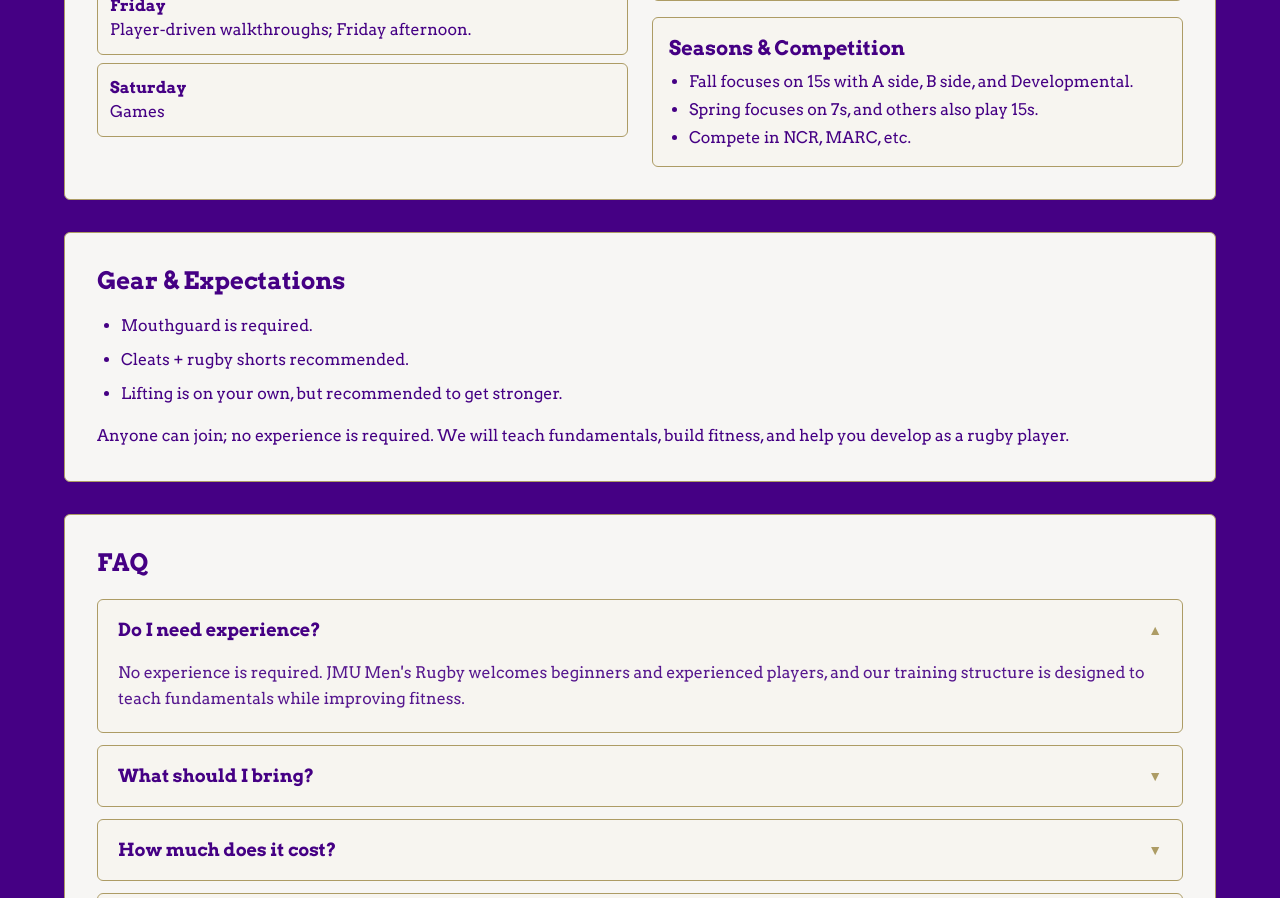
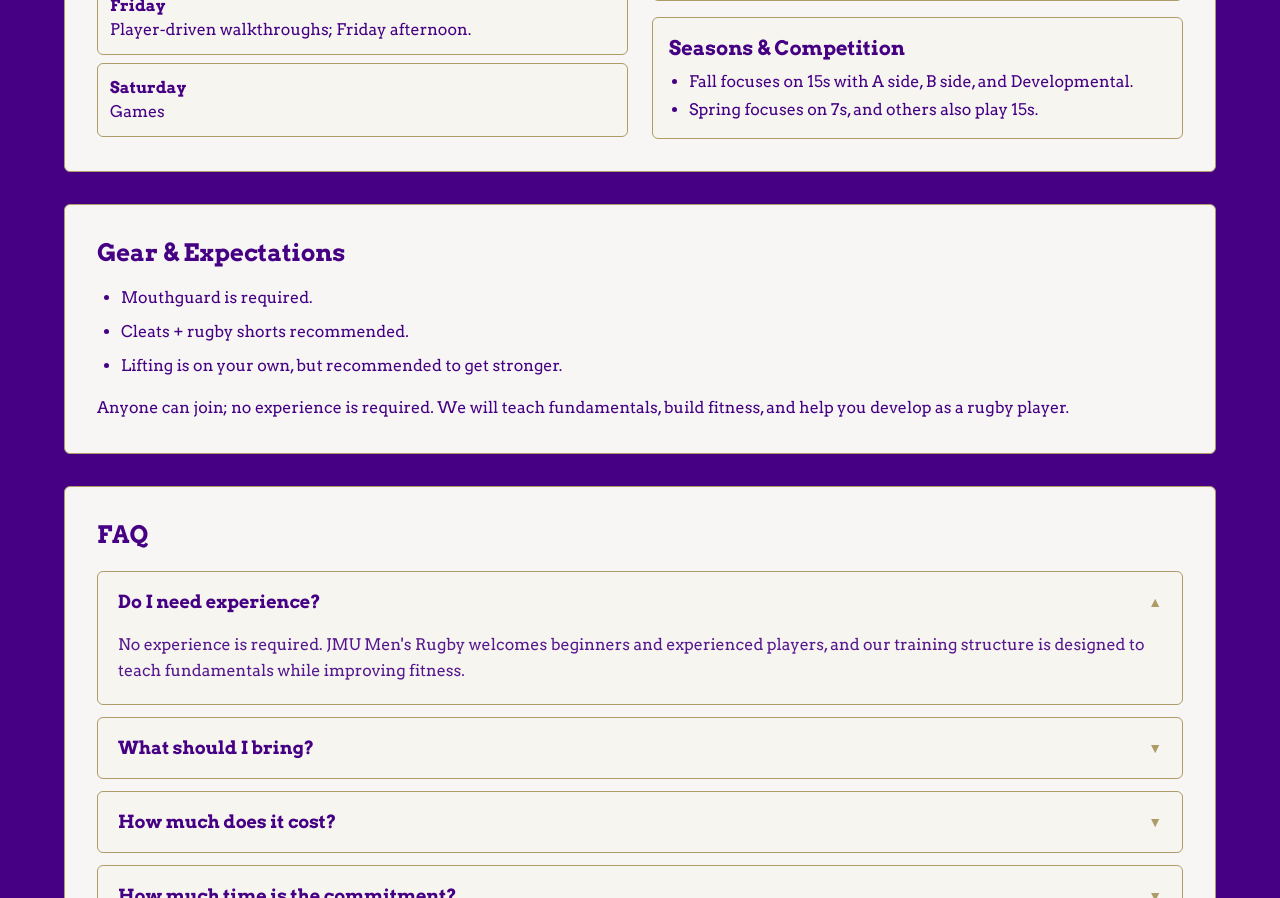
Before and after one commit to SWilford/jmu-rugby-site, a React (Vite) app: page /join in a window 1280 px wide. Shown: the part 1360-2258 px from the top of the page. Built offline with nearby package versions, Linux system fonts and the light colour scheme; no server answers; the database is empty.

Commit message:
Remove competition details from joinInfo.js
Removed competition details from seasons array.

```diff
--- a/src/data/joinInfo.js
+++ b/src/data/joinInfo.js
@@ -32,7 +32,6 @@ const JOIN_INFO_FALLBACK = {
   seasons: [
     "Fall focuses on 15s with A side, B side, and Developmental.",
     "Spring focuses on 7s, and others also play 15s.",
-    "Compete in NCR, MARC, etc.",
   ],
   gear: [
     "Mouthguard is required.",
```
